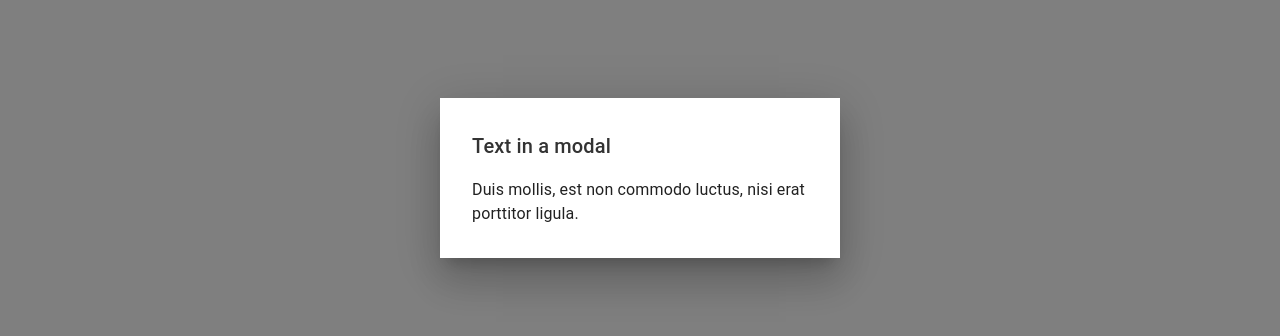
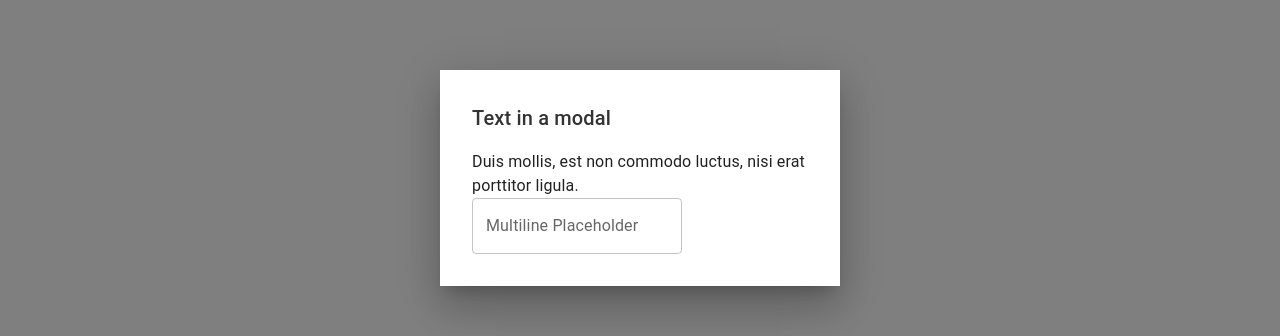
Before and after one commit to Ranger-Theme/ranger-storefront-mui-nextjs, a Next.js app: page / in a window 1280 px wide. Both pictures are taken after a click on the button "OPEN MODAL". Shown: the part 222-558 px from the top of the page. Built offline with nearby package versions, Linux system fonts and the light colour scheme.

Commit message:
chore: modal ref

```diff
--- /dev/null
+++ b/components/SignInForm/index.ts
@@ -0,0 +1 @@
+export { default } from "./signInForm";
--- /dev/null
+++ b/components/SignInForm/signInForm.tsx
@@ -0,0 +1,22 @@
+/* eslint-disable react/display-name */
+import { forwardRef, useRef } from "react";
+import TextField from "@mui/material/TextField";
+
+const SignInForm = forwardRef((props, ref: any) => {
+  const containerRef = useRef<HTMLDivElement>(null);
+  console.info("containerRef: ", containerRef);
+
+  return (
+    <div ref={containerRef} {...props}>
+      <TextField
+        id="outlined-textarea"
+        label="Multiline Placeholder"
+        placeholder="Placeholder"
+        multiline
+        ref={ref}
+      />
+    </div>
+  );
+});
+
+export default SignInForm;
--- a/components/SignInModal/signInModal.tsx
+++ b/components/SignInModal/signInModal.tsx
@@ -3,6 +3,8 @@ import Box from "@mui/material/Box";
 import Button from "@mui/material/Button";
 import Modal from "@mui/material/Modal";
 import Typography from "@mui/material/Typography";
+
+import SignInForm from "@/components/SignInForm";
 
 const style = {
   position: "absolute" as "absolute",
@@ -17,16 +19,20 @@ const style = {
 
 const SignInModal = () => {
   const boxRef = useRef<HTMLDivElement>(null);
+  const inputRef = useRef<any>(null);
   const [open, setOpen] = useState<boolean>(false);
   const handleOpen = () => setOpen(true);
   const handleClose = () => setOpen(false);
-  console.info(boxRef);
+  console.info("boxRef: ", boxRef);
+  console.info("inputRef: ", inputRef);
 
   return (
     <>
       <Button onClick={handleOpen}>Open modal</Button>
       <Modal
         open={open}
+        disablePortal
+        keepMounted
         onClose={handleClose}
         aria-labelledby="modal-modal-title"
         aria-describedby="modal-modal-description"
@@ -38,6 +44,7 @@ const SignInModal = () => {
           <Typography id="modal-modal-description" sx={{ mt: 2 }}>
             Duis mollis, est non commodo luctus, nisi erat porttitor ligula.
           </Typography>
+          <SignInForm ref={inputRef} />
         </Box>
       </Modal>
     </>
--- a/pages/_app.tsx
+++ b/pages/_app.tsx
@@ -3,13 +3,13 @@ import Head from "next/head";
 import { AppCacheProvider } from "@mui/material-nextjs/v14-pagesRouter";
 import { ThemeProvider } from "@mui/material/styles";
 import CssBaseline from "@mui/material/CssBaseline";
-import createCache from "@emotion/cache";
 
 import { theme } from "@/config/theme";
+import { createCache } from "@/utils/createCache";
 import GlobalStyled from "@/components/GlobalStyled";
 import Header from "@/components/Header";
 
-const emotionCache = createCache({ key: "css", prepend: true });
+const emotionCache = createCache();
 
 export default function App(props: AppProps) {
   const { Component, pageProps } = props;
--- a/pages/_document.tsx
+++ b/pages/_document.tsx
@@ -4,7 +4,8 @@ import {
   DocumentHeadTags,
   documentGetInitialProps,
 } from "@mui/material-nextjs/v14-pagesRouter";
-import createCache from "@emotion/cache";
+
+import { createCache } from "@/utils/createCache";
 
 interface MyDocumentProps extends DocumentProps {
   emotionStyleTags: React.ReactElement<any>[];
@@ -27,7 +28,7 @@ const MyDocument = (props: MyDocumentProps) => {
 
 MyDocument.getInitialProps = async (ctx: any) => {
   const finalProps = await documentGetInitialProps(ctx, {
-    emotionCache: createCache({ key: "css", prepend: true }),
+    emotionCache: createCache(),
   });
 
   return finalProps;
--- /dev/null
+++ b/utils/createCache.ts
@@ -0,0 +1,5 @@
+import createEmotionCache from "@emotion/cache";
+
+export const createCache = () => {
+  return createEmotionCache({ key: "css", prepend: false });
+};
--- a/utils/createEmotionCache.ts
+++ /dev/null
@@ -1,5 +0,0 @@
-import createCache from "@emotion/cache";
-
-export default function createEmotionCache() {
-  return createCache({ key: "css" });
-}
```
